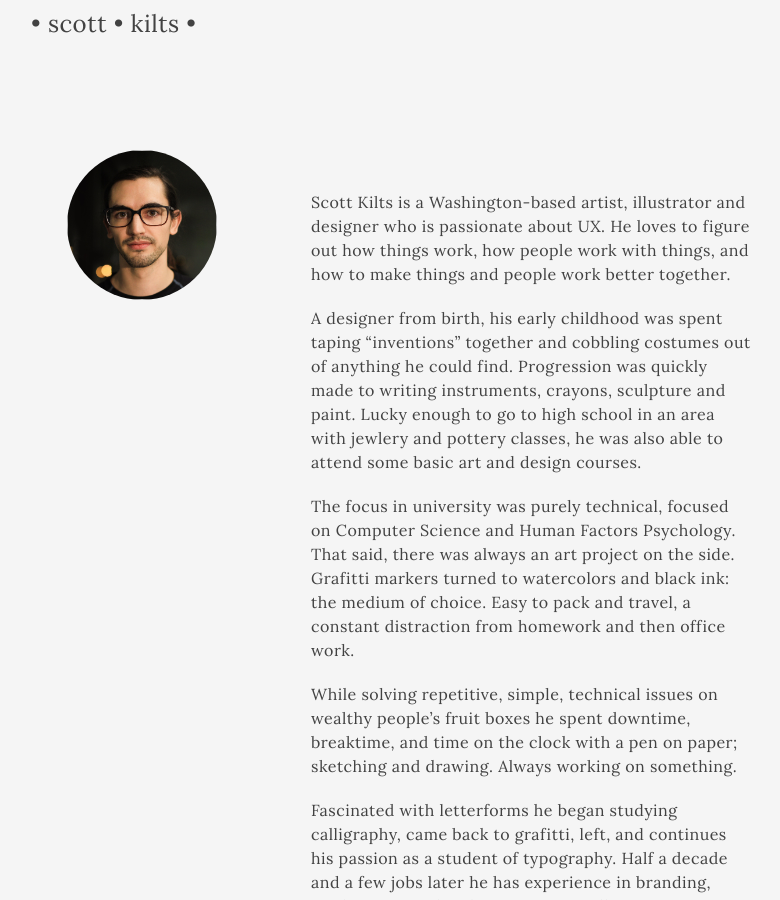
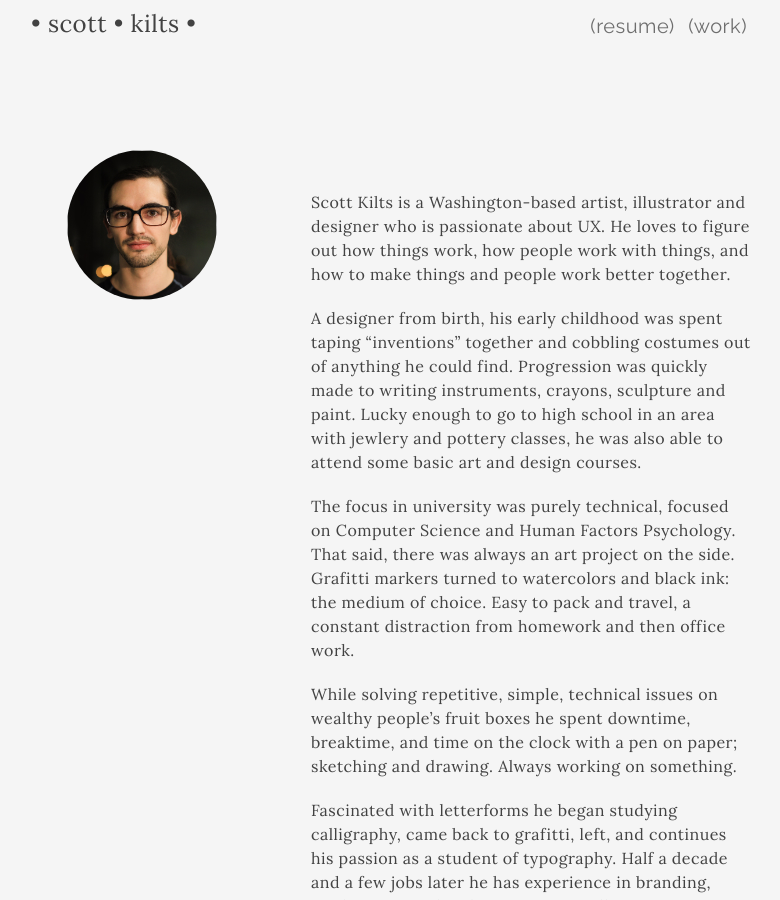
Before and after one commit to sjkilts/sjkilts.github.iold, a Jekyll site: the page built from about.md, in a window 1280 px wide and 900 px high. Shown: the whole window, without its empty margins (249-1029 px from the left). Built offline with Jekyll 4.4.1, drawn with Linux system fonts in a browser that asks for light colours; nearby versions of some CDN libraries.

Commit message:
Update header.html

```diff
--- a/_includes/header.html
+++ b/_includes/header.html
@@ -7,6 +7,17 @@
     <nav class="site-nav" id="top">
 
       <div class="trigger">
+
+            <ul>
+
+              <li>
+                  <a href="/resume/">(<span>resume</span>)</a>
+              </li>
+              <li>
+	                <a href="/work/">(<span>work</span>)</a>
+              </li>
+
+            </ul>
 
       <!--  <ul>
        {% for page in site.pages %}
```
